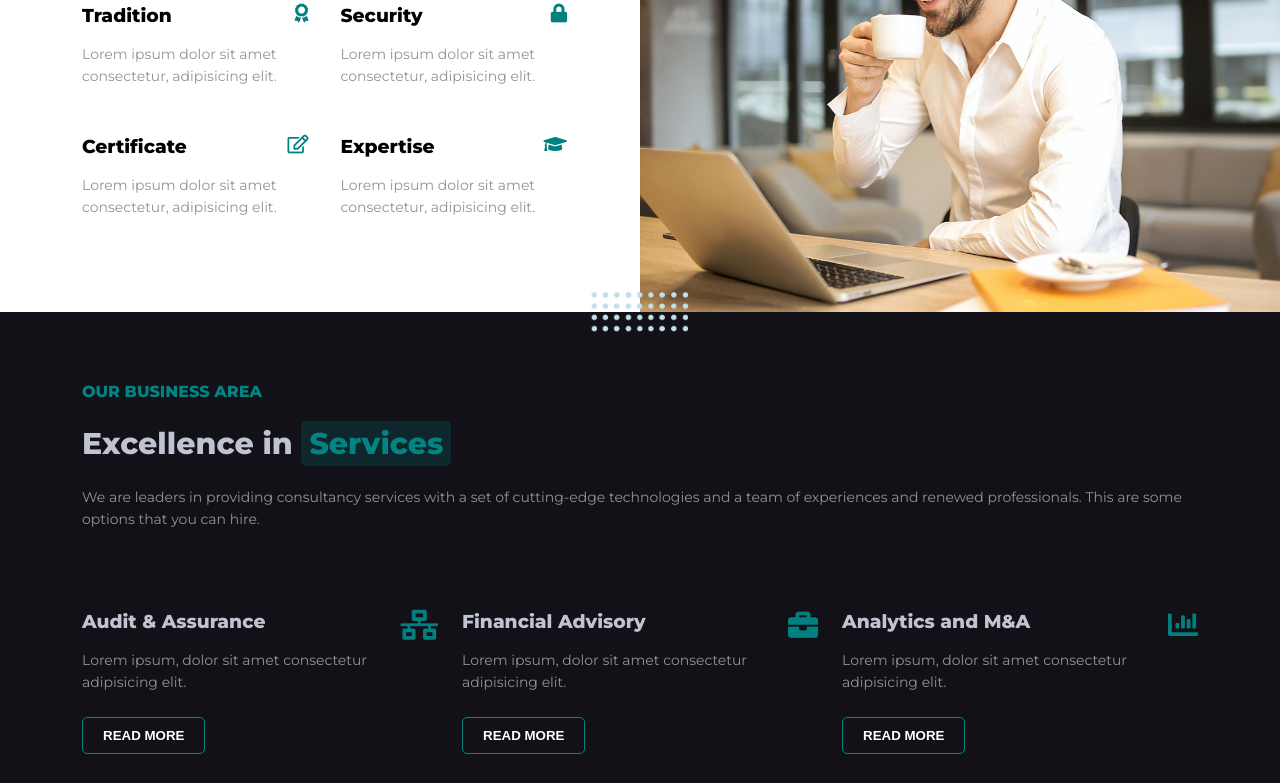
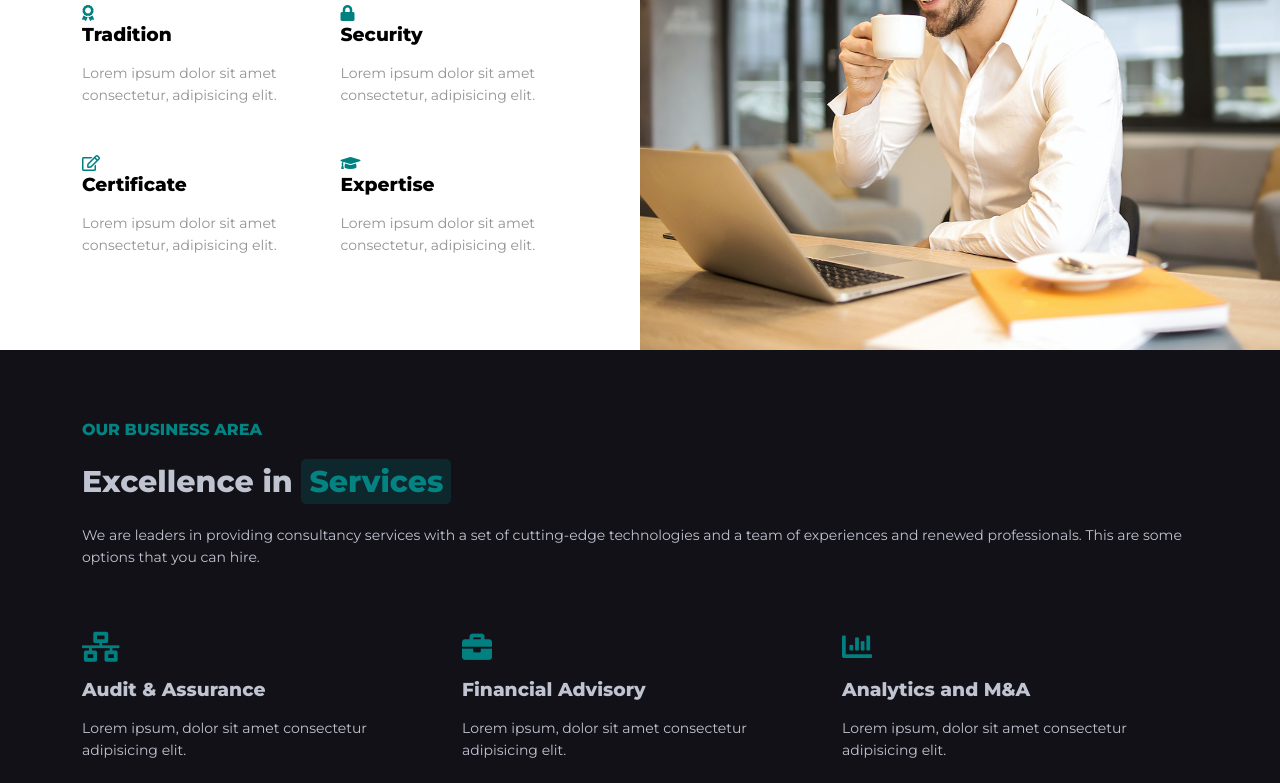
Before and after one commit to duranteelena00/proj-html-vuejs, a Vue app: page / in a window 1280 px wide. Shown: the part 1140-1923 px from the top of the page. Built offline with nearby package versions, Linux system fonts and the light colour scheme.

Commit message:
fixed a css error in the main section

```diff
--- a/src/App.vue
+++ b/src/App.vue
@@ -112,6 +112,10 @@
   }
 }
 
+.col {
+  flex-direction: column;
+}
+
 .card {
   min-height: 100%;
   padding: 25px 20px 40px 30px;
@@ -120,7 +124,6 @@
     transform: scale(1.1);
   }
   i {
-    margin: 0;
     color: teal;
   }
 }
--- a/src/components/Content.vue
+++ b/src/components/Content.vue
@@ -141,7 +141,7 @@
 };
 </script>
 
-<style lang="scss">
+<style lang="scss" scoped>
 p {
   color: rgb(148, 147, 147);
 }
--- a/src/components/Main.vue
+++ b/src/components/Main.vue
@@ -17,13 +17,15 @@
           <div class="row py-4">
             <div class="col">
               <div class="card p-0">
-                <h3 class="pb-3"><i class="fas fa-award me-2"></i>Tradition</h3>
+                <i class="fas fa-award me-2"></i>
+                <h3 class="pb-3">Tradition</h3>
                 <p>Lorem ipsum dolor sit amet consectetur, adipisicing elit.</p>
               </div>
             </div>
             <div class="col">
               <div class="card p-0">
-                <h3 class="pb-3"><i class="fas fa-lock me-2"></i>Security</h3>
+                <i class="fas fa-lock me-2"></i>
+                <h3 class="pb-3">Security</h3>
                 <p>Lorem ipsum dolor sit amet consectetur, adipisicing elit.</p>
               </div>
             </div>
@@ -31,16 +33,18 @@
           <div class="row py-4">
             <div class="col">
               <div class="card p-0">
+                <i class="far fa-edit me-2"></i>
                 <h3 class="pb-3">
-                  <i class="far fa-edit me-2"></i>Certificate
+                  Certificate
                 </h3>
                 <p>Lorem ipsum dolor sit amet consectetur, adipisicing elit.</p>
               </div>
             </div>
             <div class="col">
               <div class="card p-0">
+                <i class="fas fa-graduation-cap me-2"></i>
                 <h3 class="pb-3">
-                  <i class="fas fa-graduation-cap me-2"></i>Expertise
+                  Expertise
                 </h3>
                 <p>Lorem ipsum dolor sit amet consectetur, adipisicing elit.</p>
               </div>
@@ -242,7 +246,6 @@
 }
 
 #company-services {
-  position: relative;
   .container {
     flex-direction: column;
   }
@@ -250,6 +253,7 @@
 
 #company-services i {
   font-size: 30px;
+  justify-content: flex-start;
 }
 
 #company-services .text > h2 > span.turquoise {
@@ -288,7 +292,7 @@
   color: rgb(148, 147, 147);
 }
 
-.card i:not(i.icon) {
+#pricing-plans .card i:not(i.icon) {
   float: right;
 }
 </style>
```
